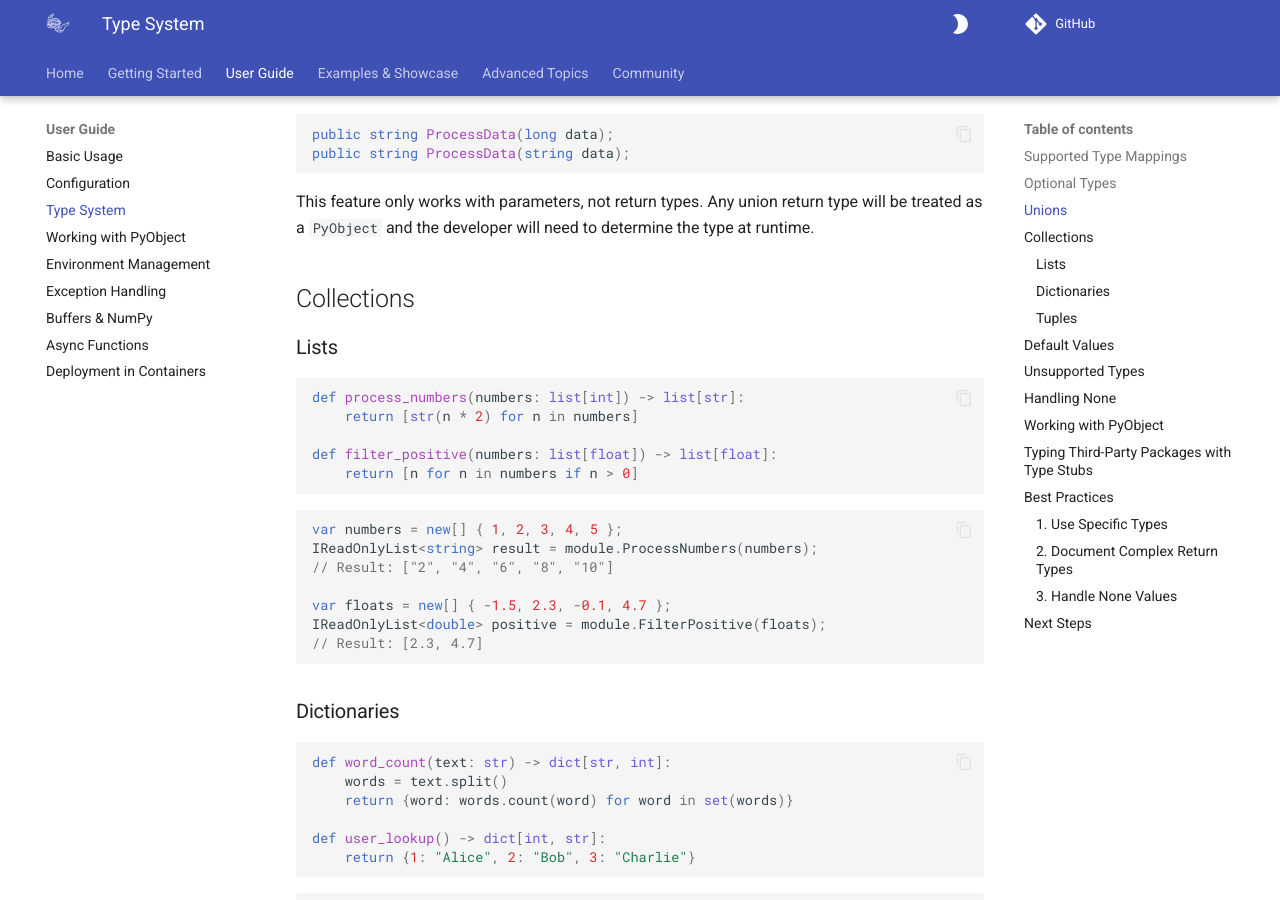
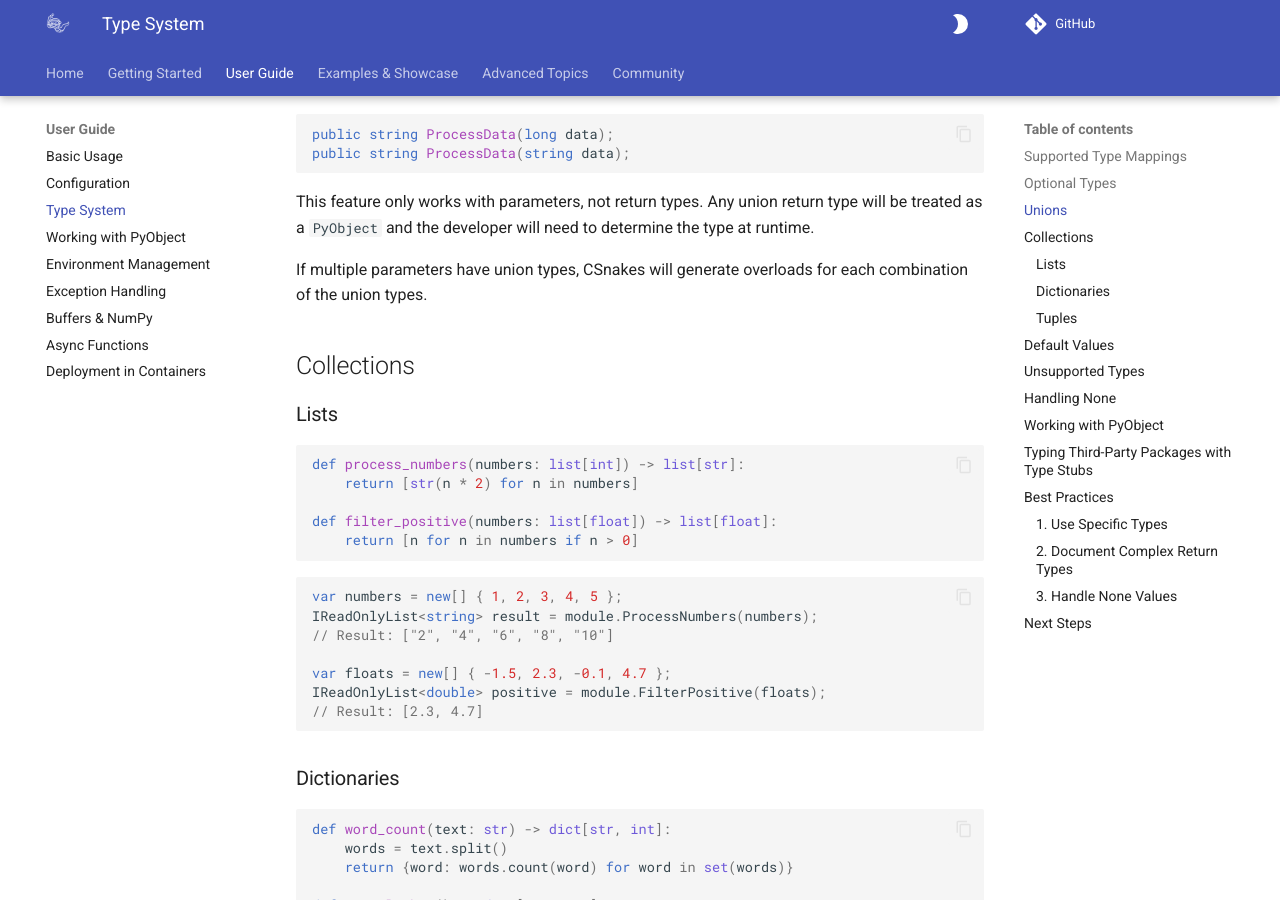
Before and after one commit to tonybaloney/CSnakes, an MkDocs documentation site: the page built from docs/user-guide/type-system.md, in a window 1280 px wide and 900 px high, scrolled down 2711 px. Built offline with MkDocs 1.6.1 and Material for MkDocs 9.7.7, drawn with Linux system fonts in a browser that asks for light colours; comment, search, counter and statistics services are not loaded; the version menu is left out.

Commit message:
Add note on product

````diff
--- a/docs/user-guide/type-system.md
+++ b/docs/user-guide/type-system.md
@@ -89,6 +89,8 @@ public string ProcessData(string data);
 ```
 
 This feature only works with parameters, not return types. Any union return type will be treated as a `PyObject` and the developer will need to determine the type at runtime.
+
+If multiple parameters have union types, CSnakes will generate overloads for each combination of the union types.
 
 ## Collections
 
````
